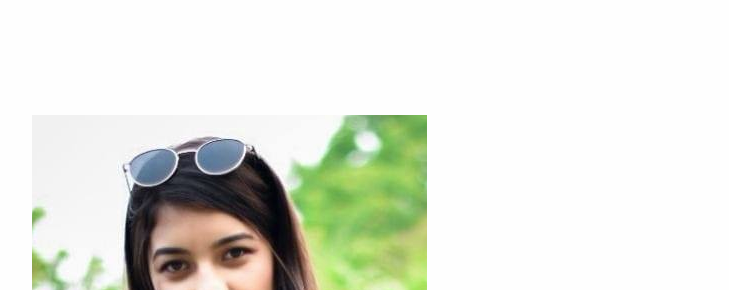
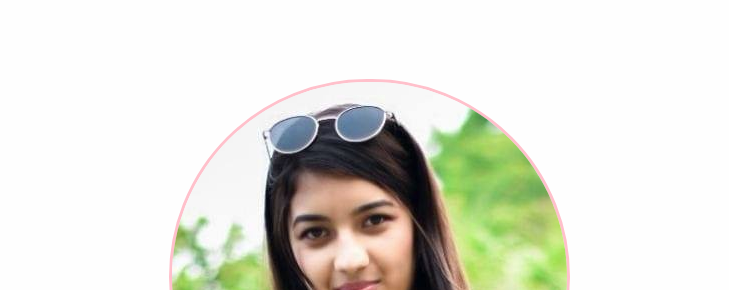
Before and after one commit to nipeshkc7/aditi, a plain HTML site: page index.html in a window 1280 px wide. Shown: the part 88-378 px from the top of the page, without its empty margins (271-1000 px from the left). Drawn offline with Linux system fonts and the light colour scheme.

Commit message:
updated css

```diff
--- a/index.html
+++ b/index.html
@@ -9,10 +9,11 @@
 
           <div class="preloader">
             <div class="preloader-content">
+              <div class="preloader-logo">
               <div>
                 <img src="ugly.png">
               </div>
-              <div class="preloader-logo">
+              <br/>
                 <span class="preloader-logo__letter bold">A</span>
                 <span class="preloader-logo__letter bold">D</span>
                 <span class="preloader-logo__letter bold">I</span>
--- a/style.css
+++ b/style.css
@@ -106,3 +106,8 @@
    font-size: 1.75rem
   }
 }
+
+img {
+  border-radius:200px;
+  border: 3px solid pink;
+}
```
